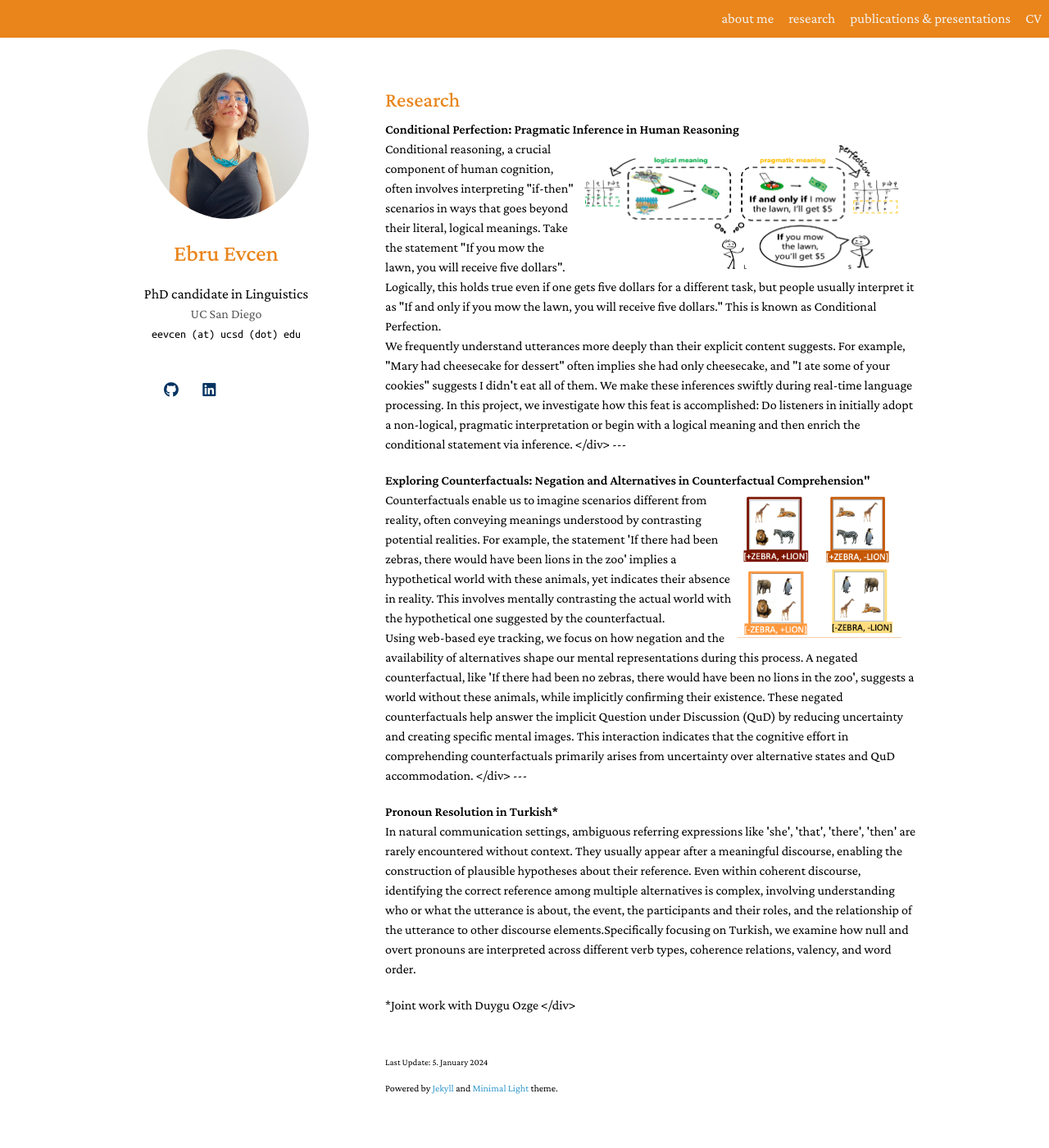
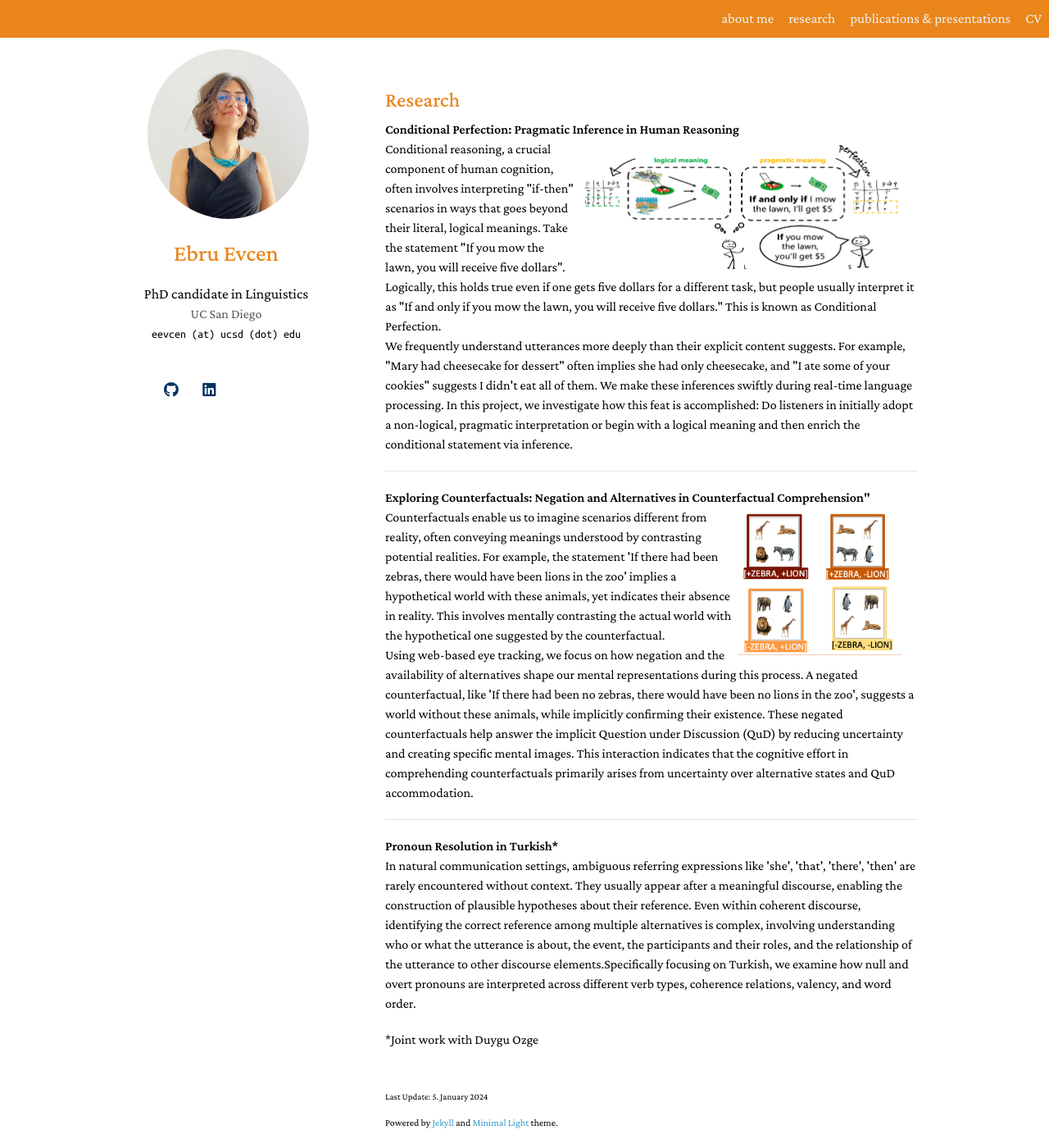
Before and after one commit to ebruevcen/ebruevcen.github.io, a Jekyll site: the page built from research.md, in a window 1280 px wide and 1400 px high. Shown: the whole window at 82% size. Built offline with Jekyll 4.4.1, drawn with Linux system fonts in a browser that asks for light colours; nearby versions of some CDN libraries; library files that are not in the unit come from our copies; a style sheet for code colours, icons or effects is not loaded.

```diff
--- a/research.md
+++ b/research.md
@@ -12,7 +12,7 @@ permalink: /research/
 <div>
 <img src="../assets/img/conditionals.png" alt="conditional perfection" style="float: right; margin-right: 20px; width: 400px; height: auto;" />
     Conditional reasoning, a crucial component of human cognition, often involves interpreting "if-then" scenarios in ways that goes beyond their literal, logical meanings. Take the statement "If you mow the lawn, you will receive five dollars". Logically, this holds true even if one gets five dollars for a different task, but people usually interpret it as "If and only if you mow the lawn, you will receive five dollars." This is known as Conditional Perfection.
-<p>   We frequently understand utterances more deeply than their explicit content suggests. For example, "Mary had cheesecake for dessert" often implies she had only cheesecake, and "I ate some of your cookies" suggests I didn't eat all of them. We make these inferences swiftly during real-time language processing. In this project, we investigate how this feat is accomplished: Do listeners in initially adopt a non-logical, pragmatic interpretation or begin with a logical meaning and then enrich the conditional statement via inference.
+<p>   We frequently understand utterances more deeply than their explicit content suggests. For example, "Mary had cheesecake for dessert" often implies she had only cheesecake, and "I ate some of your cookies" suggests I didn't eat all of them. We make these inferences swiftly during real-time language processing. In this project, we investigate how this feat is accomplished: Do listeners in initially adopt a non-logical, pragmatic interpretation or begin with a logical meaning and then enrich the conditional statement via inference.</p>
 </div>
 
 ---
@@ -20,7 +20,7 @@ permalink: /research/
 
 <div>
 <img src="../assets/img/counterfactuals2.png" alt="alternatives" style="float: right; margin-right: 20px; width: 200px; height: auto;" />   Counterfactuals enable us to imagine scenarios different from reality, often conveying meanings understood by contrasting potential realities. For example, the statement 'If there had been zebras, there would have been lions in the zoo' implies a hypothetical world with these animals, yet indicates their absence in reality. This involves mentally contrasting the actual world with the hypothetical one suggested by the counterfactual.
-  <p> Using web-based eye tracking, we focus on how negation and the availability of alternatives shape our mental representations during this process. A negated counterfactual, like 'If there had been no zebras, there would have been no lions in the zoo', suggests a world without these animals, while implicitly confirming their existence. These negated counterfactuals help answer the implicit Question under Discussion (QuD) by reducing uncertainty and creating specific mental images. This interaction indicates that the cognitive effort in comprehending counterfactuals primarily arises from uncertainty over alternative states and QuD accommodation.
+  <p> Using web-based eye tracking, we focus on how negation and the availability of alternatives shape our mental representations during this process. A negated counterfactual, like 'If there had been no zebras, there would have been no lions in the zoo', suggests a world without these animals, while implicitly confirming their existence. These negated counterfactuals help answer the implicit Question under Discussion (QuD) by reducing uncertainty and creating specific mental images. This interaction indicates that the cognitive effort in comprehending counterfactuals primarily arises from uncertainty over alternative states and QuD accommodation. </p>
 </div>
 ---
 
@@ -28,8 +28,8 @@ permalink: /research/
 <h4 style="margin:0 0 0;">Pronoun Resolution in Turkish*</h4>
 
 <div>
-<p> In natural communication settings, ambiguous referring expressions like 'she', 'that', 'there', 'then' are rarely encountered without context. They usually appear after a meaningful discourse, enabling the construction of plausible hypotheses about their reference. Even within coherent discourse, identifying the correct reference among multiple alternatives is complex, involving understanding who or what the utterance is about, the event, the participants and their roles, and the relationship of the utterance to other discourse elements.Specifically focusing on Turkish, we examine how null and overt pronouns are interpreted across different verb types, coherence relations, valency, and word order.
+<p> In natural communication settings, ambiguous referring expressions like 'she', 'that', 'there', 'then' are rarely encountered without context. They usually appear after a meaningful discourse, enabling the construction of plausible hypotheses about their reference. Even within coherent discourse, identifying the correct reference among multiple alternatives is complex, involving understanding who or what the utterance is about, the event, the participants and their roles, and the relationship of the utterance to other discourse elements.Specifically focusing on Turkish, we examine how null and overt pronouns are interpreted across different verb types, coherence relations, valency, and word order. </p>
 
-<p> *Joint work with Duygu Ozge
+<p> *Joint work with Duygu Ozge </p>
 
 </div>
```
